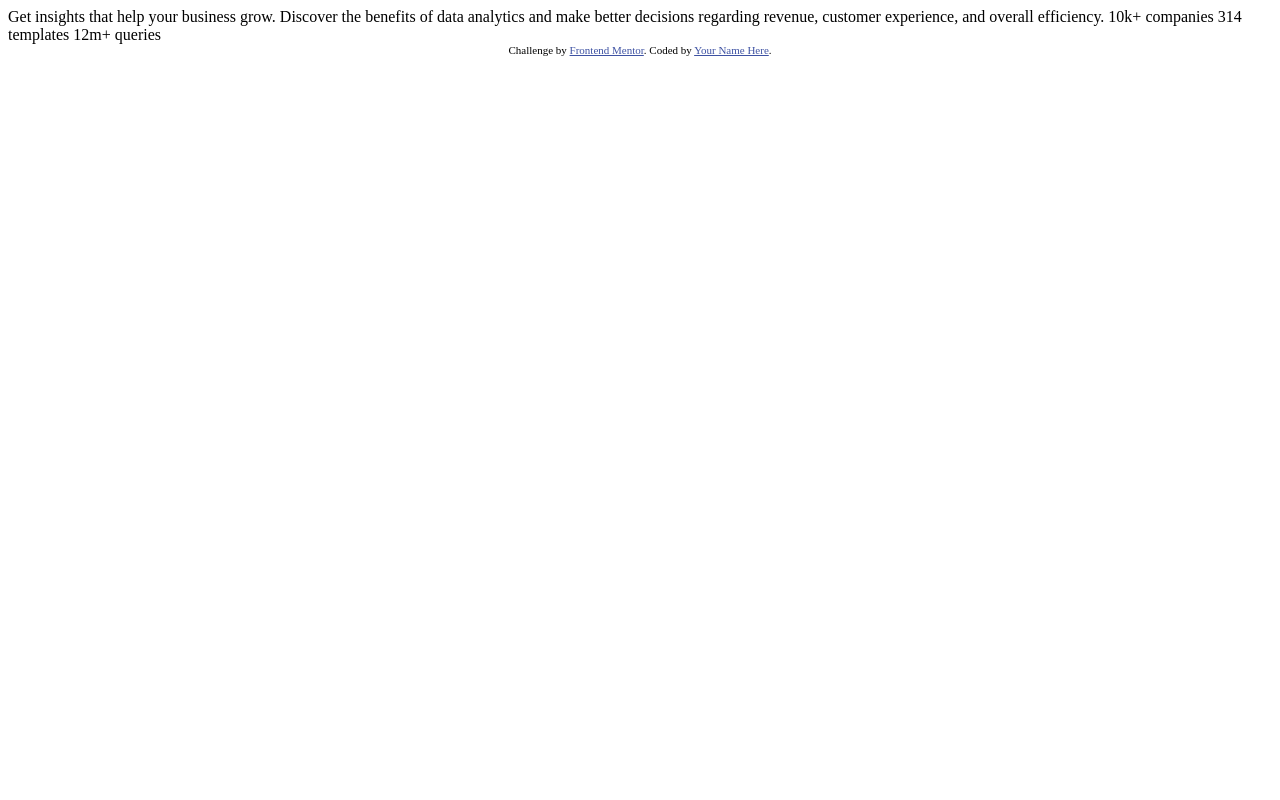
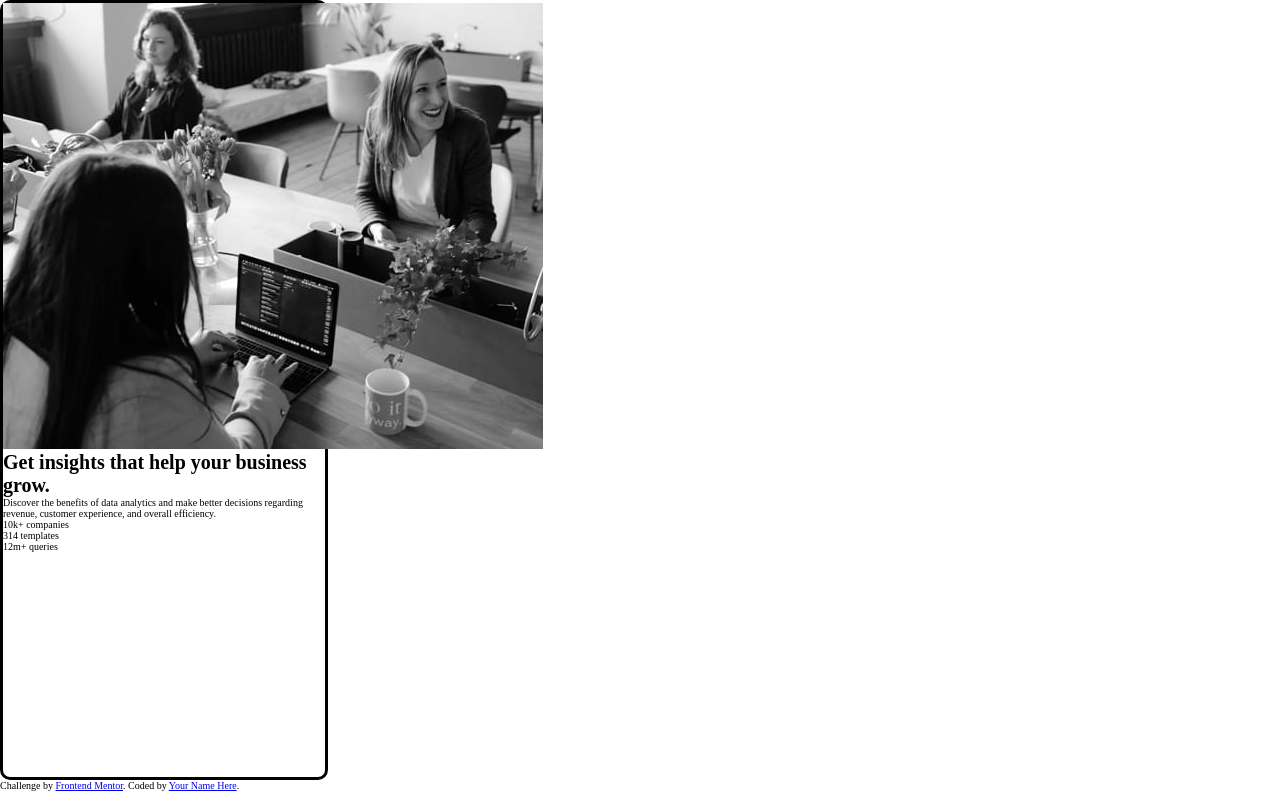
Before and after one commit to Sensei-Kaboto/previewCard, a plain HTML site: page index.html in a window 1280 px wide. Drawn offline with Linux system fonts and the light colour scheme.

Commit message:
html , css structure done

```diff
--- a/index.html
+++ b/index.html
@@ -4,30 +4,48 @@
   <meta charset="UTF-8">
   <meta name="viewport" content="width=device-width, initial-scale=1.0"> <!-- displays site properly based on user's device -->
 
+  <link rel="preconnect" href="https://fonts.googleapis.com">
+  <link rel="preconnect" href="https://fonts.gstatic.com" crossorigin>
+  <link href="https://fonts.googleapis.com/css2?family=Inter:wght@400;700&family=Lexend+Deca&display=swap" rel="stylesheet">
   <link rel="icon" type="image/png" sizes="32x32" href="./images/favicon-32x32.png">
-
+  <link rel="stylesheet" href="style.css">
   <title>Frontend Mentor | Stats preview card component</title>
 
-  <!-- Feel free to remove these styles or customise in your own stylesheet 👍 -->
-  <style>
-    .attribution { font-size: 11px; text-align: center; }
-    .attribution a { color: hsl(228, 45%, 44%); }
-  </style>
 </head>
 <body>
-
+  <main>
+    <!-- Hero Picture -->
+    <div class="hero__image">
+      <picture>
+        <source srcset="images/image-header-desktop.jpg" media="(min-width:40.7em)">
+        <img src="images/image-header-mobile.jpg" alt="image header">
+      </picture>
+    </div>
+    <!-- Text Preview -->
+    <div class="text__preview">
+      <h1>
         Get insights that help your business grow.
-
+      </h1>
+      <p>
         Discover the benefits of data analytics and make better decisions regarding revenue, customer
         experience, and overall efficiency.
-
+      </p>
+      <ul>
+        <li>
           10k+ companies
+        </li>
+        <li>
           314 templates
+        </li>
+        <li>
           12m+ queries
-
-  <div class="attribution">
+        </li>
+      </ul>
+    </div>
+  </main>
+  <footer>
       Challenge by <a href="https://www.frontendmentor.io?ref=challenge" target="_blank">Frontend Mentor</a>.
       Coded by <a href="#">Your Name Here</a>.
-  </div>
+  </footer>
 </body>
 </html>
--- /dev/null
+++ b/style.css
@@ -0,0 +1,48 @@
+:root{
+    /* ----------------- Primary ---------------- */
+    --bg__dark__blue:hsl(233 , 47% , 7%);
+    --bg__desaturated__blue : hsl(244,38%,16%);
+    --soft__violet : hsl(277, 64%, 61%);
+
+    /* ----------------- Neutral ----------------- */
+    --White : hsl(0,0%,100%);
+    --Slightly__transparent-_p : hsl(0,0%,100%,0.75);
+    --slightly__transparent__head: hsl(0,0%,100%,0.6);
+
+    /* ---------------- Typography --------------- */
+    --font__size: 15px;
+    --font__family__inter: 'Inter', sans-serif;
+    --font__family__lexend: 'Lexend Deca', sans-serif;
+
+}
+
+/* ------------- General ---------------- */
+
+html{
+    box-sizing: border-box;
+    font-size: 62.5%;
+}
+
+p,
+h1,
+ul,
+li,
+body{
+    margin: 0;
+    padding: 0;
+}
+
+*,
+*::before,
+*::after{
+    box-sizing: inherit;
+}
+
+/* ------------------ main content -------------- */
+
+main{
+    width: 328px;
+    height: 780px;
+    border: solid;
+    border-radius: 10px;
+}
```
Lines whose indentation alone changed are shown as unchanged.
